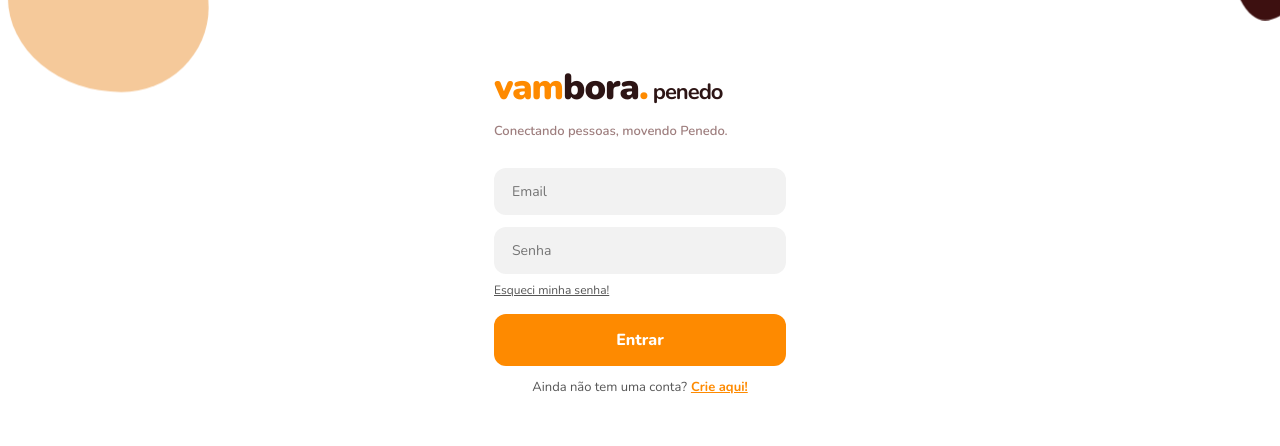
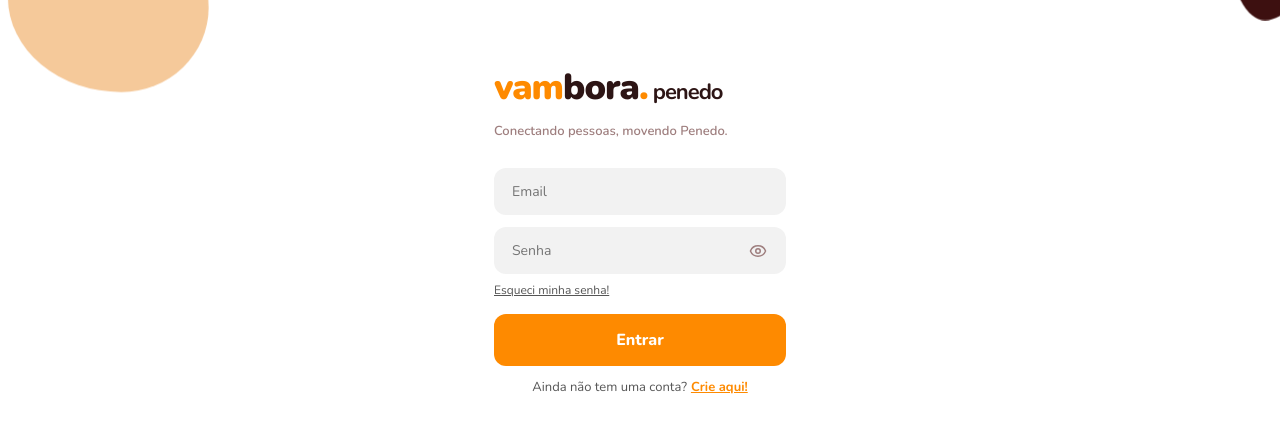
Before and after one commit to christopherfc/vambora-webapp, a React (Vite) app in the folder Frontend/: page / in a window 1280 px wide. Shown: the part 167-613 px from the top of the page. Built offline with nearby package versions, Linux system fonts and the light colour scheme; no server answers.

Commit message:
fix: esqueceu sua senha

```diff
--- a/Frontend/src/pages/Login.jsx
+++ b/Frontend/src/pages/Login.jsx
@@ -1,4 +1,5 @@
 import { useState } from "react";
+import { Eye, EyeOff } from "lucide-react";
 import { login, redefinirSenha, registrar, solicitarRecuperacaoSenha } from "../services/api.js";
 
 const s = {
@@ -87,6 +88,41 @@ const s = {
     outline: "none",
     color: "#333",
     boxSizing: "border-box",
+  },
+
+  passwordField: {
+    position: "relative",
+    width: "100%",
+  },
+
+  passwordInput: {
+    width: "100%",
+    padding: "14px 48px 14px 18px",
+    borderRadius: 12,
+    border: "none",
+    background: "#F2F2F2",
+    fontSize: 14,
+    fontFamily: "var(--font-family)",
+    outline: "none",
+    color: "#333",
+    boxSizing: "border-box",
+  },
+
+  passwordToggle: {
+    position: "absolute",
+    top: "50%",
+    right: 14,
+    transform: "translateY(-50%)",
+    width: 28,
+    height: 28,
+    display: "flex",
+    alignItems: "center",
+    justifyContent: "center",
+    background: "none",
+    border: "none",
+    padding: 0,
+    color: "var(--cor-texto-suave)",
+    cursor: "pointer",
   },
 
   phoneRow: {
@@ -222,6 +258,8 @@ export default function Login({ onEntrar }) {
   const [email, setEmail] = useState("");
   const [senha, setSenha] = useState("");
   const [confirmarSenha, setConfirmarSenha] = useState("");
+  const [verSenha, setVerSenha] = useState(false);
+  const [verConfirmarSenha, setVerConfirmarSenha] = useState(false);
   const [resetToken] = useState(resetTokenInicial);
   const [telefone, setTelefone] = useState("");
   const [erro, setErro] = useState("");
@@ -296,6 +334,28 @@ export default function Login({ onEntrar }) {
     }
   }
 
+  const campoSenha = ({ placeholder, value, onChange, ver, setVer }) => (
+    <div style={s.passwordField}>
+      <input
+        style={s.passwordInput}
+        type={ver ? "text" : "password"}
+        placeholder={placeholder}
+        value={value}
+        onChange={e => onChange(e.target.value)}
+        required
+      />
+      <button
+        type="button"
+        style={s.passwordToggle}
+        onClick={() => setVer(!ver)}
+        aria-label={ver ? "Esconder senha" : "Mostrar senha"}
+        title={ver ? "Esconder senha" : "Mostrar senha"}
+      >
+        {ver ? <EyeOff size={18} /> : <Eye size={18} />}
+      </button>
+    </div>
+  );
+
   return (
     <div style={s.page}>
       <style>{`
@@ -351,14 +411,7 @@ export default function Login({ onEntrar }) {
             onChange={e => setEmail(e.target.value)}
             required
           />
-          <input
-            style={s.input}
-            type="password"
-            placeholder="Senha"
-            value={senha}
-            onChange={e => setSenha(e.target.value)}
-            required
-          />
+          {campoSenha({ placeholder: "Senha", value: senha, onChange: setSenha, ver: verSenha, setVer: setVerSenha })}
           <button type="button" style={s.linkEsqueci} onClick={() => { setTela("recuperar"); setErro(""); setSucesso(""); }}>
             Esqueci minha senha!
           </button>
@@ -402,14 +455,7 @@ export default function Login({ onEntrar }) {
             onChange={e => setEmail(e.target.value)}
             required
           />
-          <input
-            style={s.input}
-            type="password"
-            placeholder="Senha"
-            value={senha}
-            onChange={e => setSenha(e.target.value)}
-            required
-          />
+          {campoSenha({ placeholder: "Senha", value: senha, onChange: setSenha, ver: verSenha, setVer: setVerSenha })}
           <div style={s.phoneRow}>
             <span style={s.phoneFlag}>🇧🇷 ▾</span>
             <input
@@ -472,22 +518,8 @@ export default function Login({ onEntrar }) {
             <span style={{ color: "var(--cor-texto)", fontSize: 22, fontWeight: 700 }}> penedo</span>
           </div>
           <div style={s.titulo}>Nova<br />Senha</div>
-          <input
-            style={s.input}
-            type="password"
-            placeholder="Nova senha"
-            value={senha}
-            onChange={e => setSenha(e.target.value)}
-            required
-          />
-          <input
-            style={s.input}
-            type="password"
-            placeholder="Confirmar nova senha"
-            value={confirmarSenha}
-            onChange={e => setConfirmarSenha(e.target.value)}
-            required
-          />
+          {campoSenha({ placeholder: "Nova senha", value: senha, onChange: setSenha, ver: verSenha, setVer: setVerSenha })}
+          {campoSenha({ placeholder: "Confirmar nova senha", value: confirmarSenha, onChange: setConfirmarSenha, ver: verConfirmarSenha, setVer: setVerConfirmarSenha })}
           {erro && tela === "redefinir" && <div style={s.erro}>{erro}</div>}
           {sucesso && tela === "redefinir" && <div style={s.sucesso}>{sucesso}</div>}
           <button type="submit" style={enviando ? s.btnDesabilitado : s.btnPrimario} disabled={enviando}>
```
